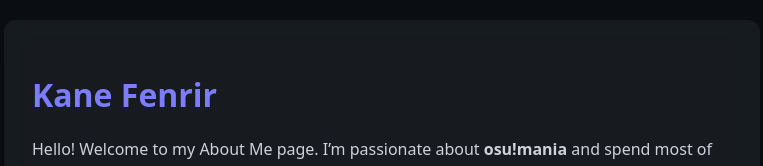
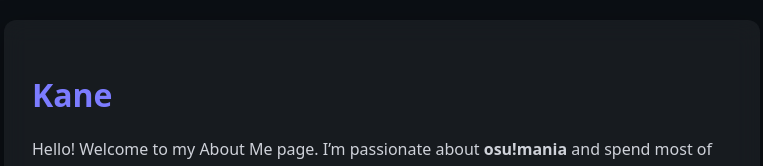
Before and after one commit to vertexzeta/kaneming, a plain HTML site: page index.html in a window 1280 px wide. Shown: the top 166 px of the page, without its empty margins (258-1021 px from the left). Drawn offline with Linux system fonts and the light colour scheme.

Commit message:
Update index.html

```diff
--- a/index.html
+++ b/index.html
@@ -83,7 +83,7 @@
 </head>
 <body>
   <div class="container">
-    <h1>Kane Fenrir</h1>
+    <h1>Kane</h1>
     <p>Hello! Welcome to my About Me page. I’m passionate about <strong>osu!mania</strong> and spend most of my time playing it. My main focus is <strong>stamina</strong>, and I absolutely love tackling <strong>dense streams</strong> in high BPM maps.</p>
 
     <p>I am currently a <strong>Pre-Zeta</strong> level osu!mania player. When I’m not gaming, I write <strong>theses</strong> in my spare time and also participate in <strong>Speech Olympiads</strong>.</p>
```
